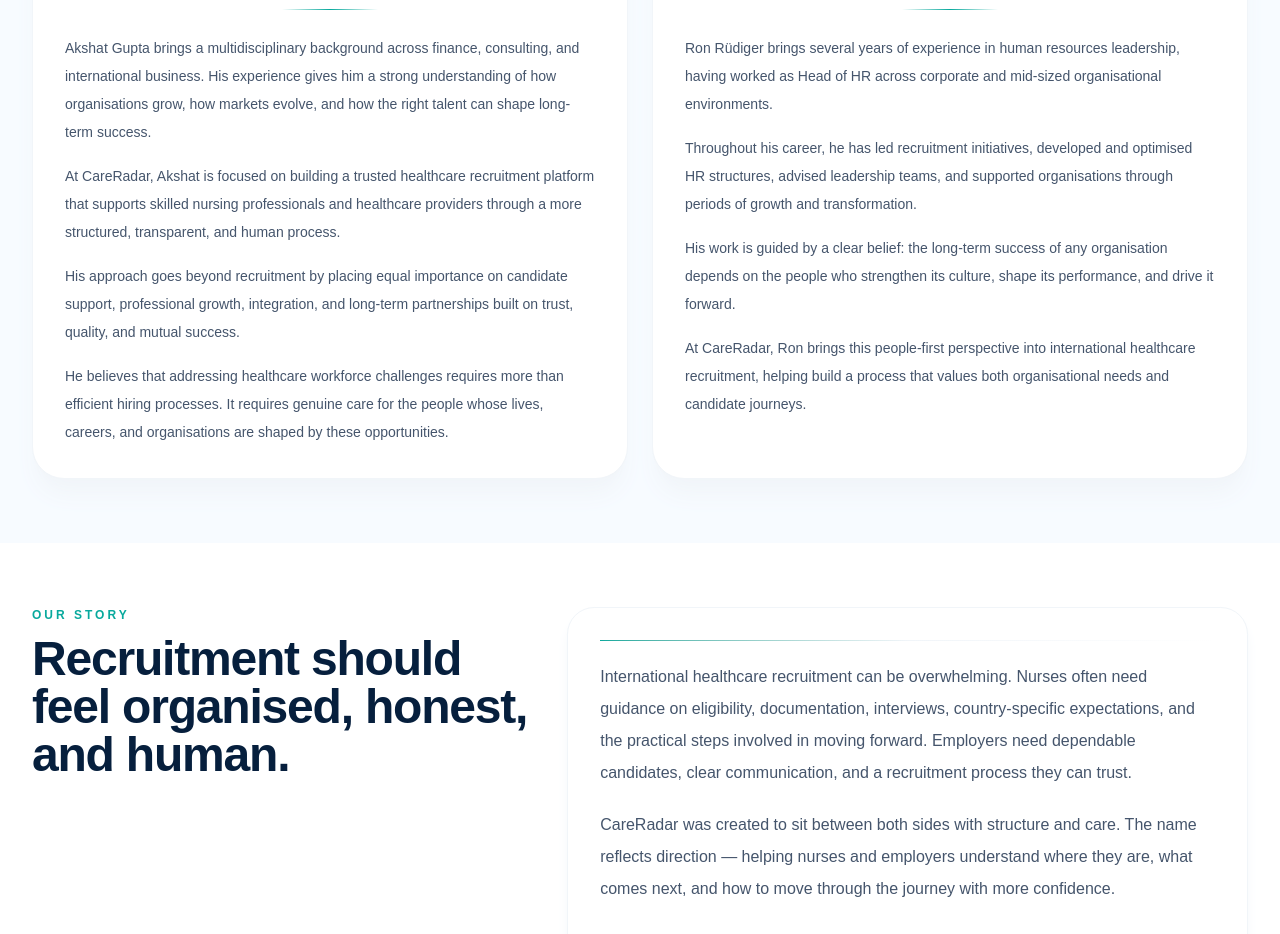
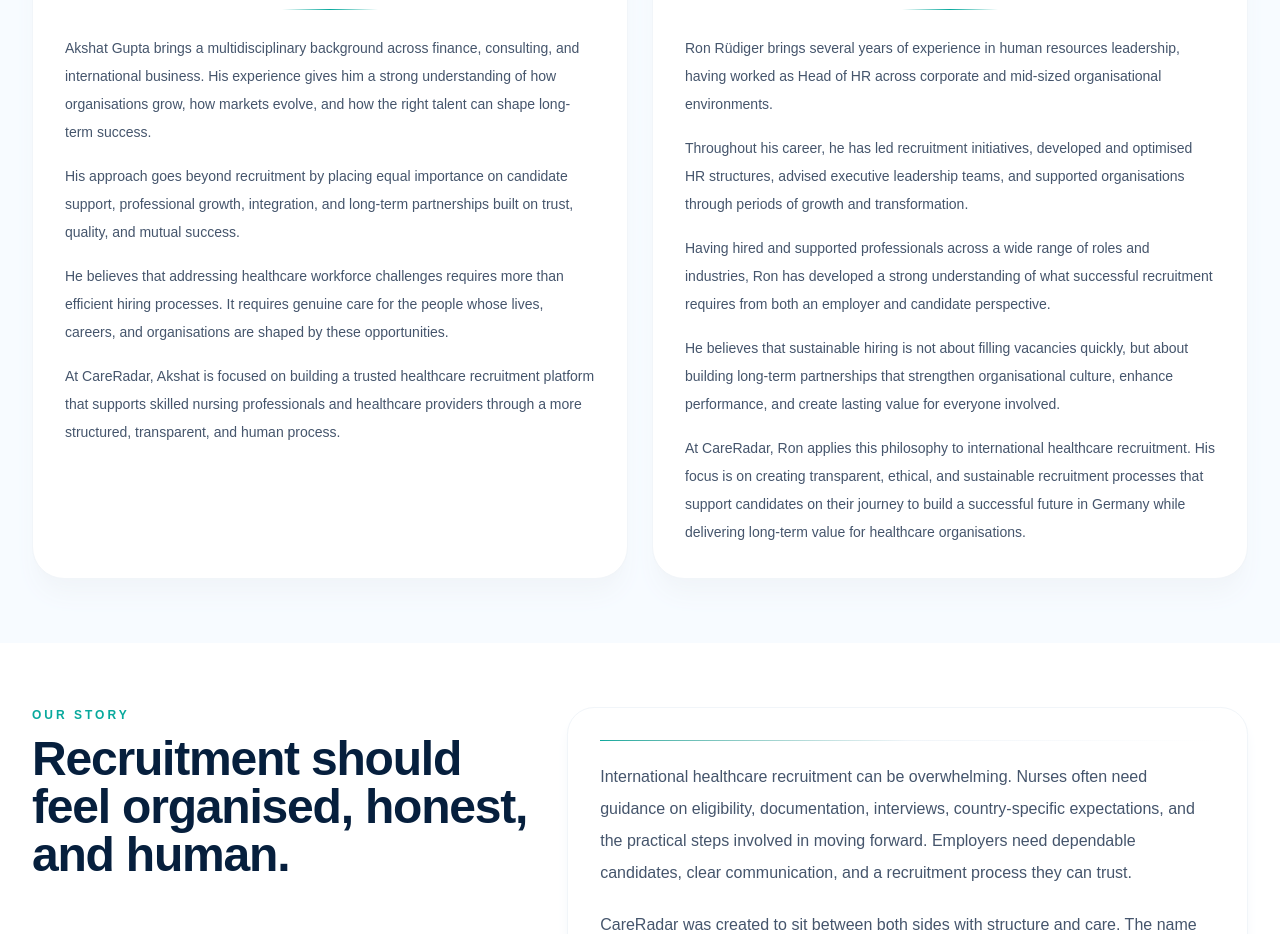
Before and after one commit to shubhampawarr/care-radar, a Next.js app: page /about in a window 1280 px wide. Shown: the part 1280-2214 px from the top of the page. Built offline with nearby package versions, Linux system fonts and the light colour scheme.

Commit message:
ron's update

```diff
--- a/app/about/page.tsx
+++ b/app/about/page.tsx
@@ -4,7 +4,6 @@
 import {
   ArrowRight,
   BadgeCheck,
-  Building2,
   Compass,
   HeartHandshake,
   ShieldCheck,
@@ -52,9 +51,9 @@
     image: "/images/akshat-gupta.jpeg",
     bio: [
       "Akshat Gupta brings a multidisciplinary background across finance, consulting, and international business. His experience gives him a strong understanding of how organisations grow, how markets evolve, and how the right talent can shape long-term success.",
-      "At CareRadar, Akshat is focused on building a trusted healthcare recruitment platform that supports skilled nursing professionals and healthcare providers through a more structured, transparent, and human process.",
       "His approach goes beyond recruitment by placing equal importance on candidate support, professional growth, integration, and long-term partnerships built on trust, quality, and mutual success.",
       "He believes that addressing healthcare workforce challenges requires more than efficient hiring processes. It requires genuine care for the people whose lives, careers, and organisations are shaped by these opportunities.",
+      "At CareRadar, Akshat is focused on building a trusted healthcare recruitment platform that supports skilled nursing professionals and healthcare providers through a more structured, transparent, and human process.",
     ],
   },
   {
@@ -63,9 +62,10 @@
     image: "/images/ron-rudiger.jpeg",
     bio: [
       "Ron Rüdiger brings several years of experience in human resources leadership, having worked as Head of HR across corporate and mid-sized organisational environments.",
-      "Throughout his career, he has led recruitment initiatives, developed and optimised HR structures, advised leadership teams, and supported organisations through periods of growth and transformation.",
-      "His work is guided by a clear belief: the long-term success of any organisation depends on the people who strengthen its culture, shape its performance, and drive it forward.",
-      "At CareRadar, Ron brings this people-first perspective into international healthcare recruitment, helping build a process that values both organisational needs and candidate journeys.",
+      "Throughout his career, he has led recruitment initiatives, developed and optimised HR structures, advised executive leadership teams, and supported organisations through periods of growth and transformation.",
+      "Having hired and supported professionals across a wide range of roles and industries, Ron has developed a strong understanding of what successful recruitment requires from both an employer and candidate perspective.",
+      "He believes that sustainable hiring is not about filling vacancies quickly, but about building long-term partnerships that strengthen organisational culture, enhance performance, and create lasting value for everyone involved.",
+      "At CareRadar, Ron applies this philosophy to international healthcare recruitment. His focus is on creating transparent, ethical, and sustainable recruitment processes that support candidates on their journey to build a successful future in Germany while delivering long-term value for healthcare organisations.",
     ],
   },
 ];
```
